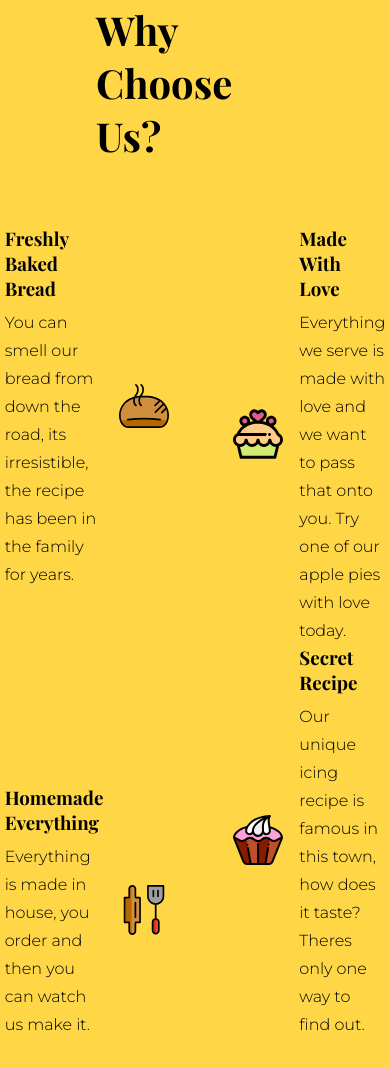
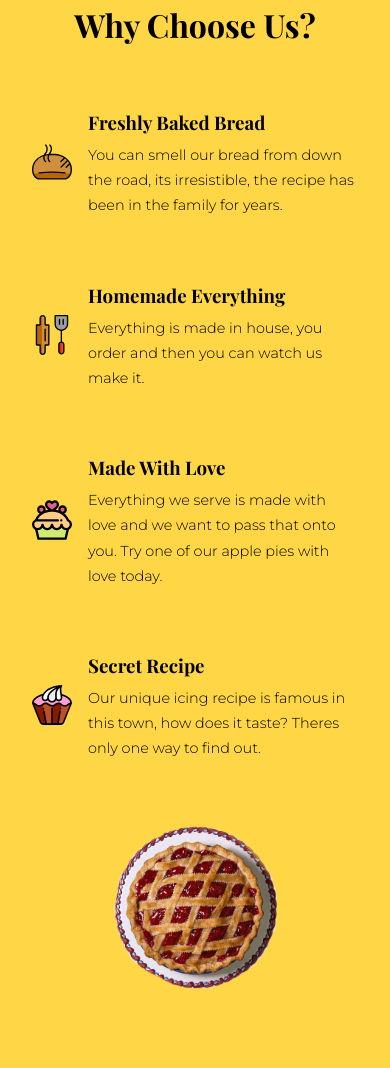
Before and after one commit to mauger1998/cloud-bakery, a plain HTML site: page index.html in a window 390 px wide. Shown: the part 896-1964 px from the top of the page. Drawn offline with nearby package versions, Linux system fonts and the light colour scheme; a web font is replaced by a local one.

Commit message:
Finish media queries for why-us section

```diff
--- a/index.html
+++ b/index.html
@@ -64,7 +64,7 @@
                         </div>
                     </div>
                 </div>
-                <img src="images/PngItem_6856821 1.png" alt="A beautiful looking Cherry Pie" class="pie">
+                <div class="pie-img-wrapper"><img src="images/PngItem_6856821 1.png" alt="A beautiful looking Cherry Pie" class="pie"></div>
                 <div class="right-column">
                     <div class="grid-item">
                         <div class="grid-icon">
--- a/style.css
+++ b/style.css
@@ -302,3 +302,75 @@ main {
     font-weight:300;
     line-height:1.75;
 }
+@media (max-width:1236px) {
+    .grid-text p {
+        font-size:0.8rem;
+    }
+    .grid-icon img {
+        width:40px;
+    }
+}
+@media (max-width:1071px) {
+    .grid-text p {
+        font-size:0.7rem;
+    }
+    .grid-icon img {
+        width:30px;
+    }
+}
+@media (max-width:987px) {
+    .pie-wrapper {
+        grid-template-columns:1fr;
+        row-gap:4rem;
+    }
+    .right-column {
+        grid-row:2;
+        gap:4rem;
+    }
+    .left-column {
+        gap:4rem;
+    }
+    .left-column .grid-item {
+        flex-direction:row-reverse;
+    }
+    .grid-text {
+        gap:0.5rem;
+    }
+    .grid-text p {
+        font-size:0.9rem;
+    }
+
+    .pie-wrapper img {
+        width:50%;
+    }
+    .grid-icon img {
+        width:40px;
+    }
+    .pie-img-wrapper {
+        display:flex;
+        align-items: center;
+        justify-content: center;
+    }
+}
+@media (max-width:700px) {
+    .why-us-wrapper {
+        padding-inline:4rem;
+    }
+}
+@media (max-width:500px) {
+    .why-us-wrapper {
+        padding-inline:2rem;
+    }
+    .why-us-wrapper h2 {
+        text-align:center;
+        font-size:2rem;
+    }
+}
+@media (max-width:350px) {
+    .why-us-wrapper {
+        padding-inline:1rem;
+    }
+    .why-us-wrapper h2 {
+        font-size:1.75rem;
+    }
+}
```
